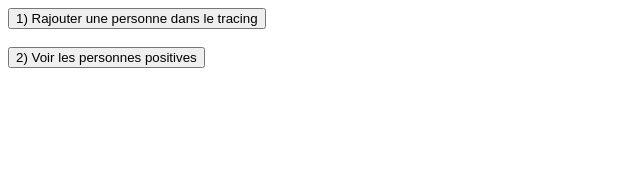
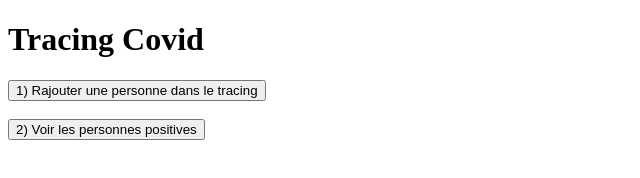
Before and after one commit to Jju17/groupe3tp4, a plain HTML site: page index.html in a window 1280 px wide. Shown: the whole page, without its empty margins (0-640 px from the left). Drawn offline with Linux system fonts and the light colour scheme.

Commit message:
Update index.html

```diff
--- a/index.html
+++ b/index.html
@@ -7,6 +7,7 @@
     <script src="js/index.js"></script>
 </head>
 <body>
+    <h1>Tracing Covid</h1>
     <button onclick="rajouterUnePersonne();">1) Rajouter une personne dans le tracing</button><br><br>
     <button onclick="contactSiPositif();">2) Voir les personnes positives</button><br><br>
 
```
